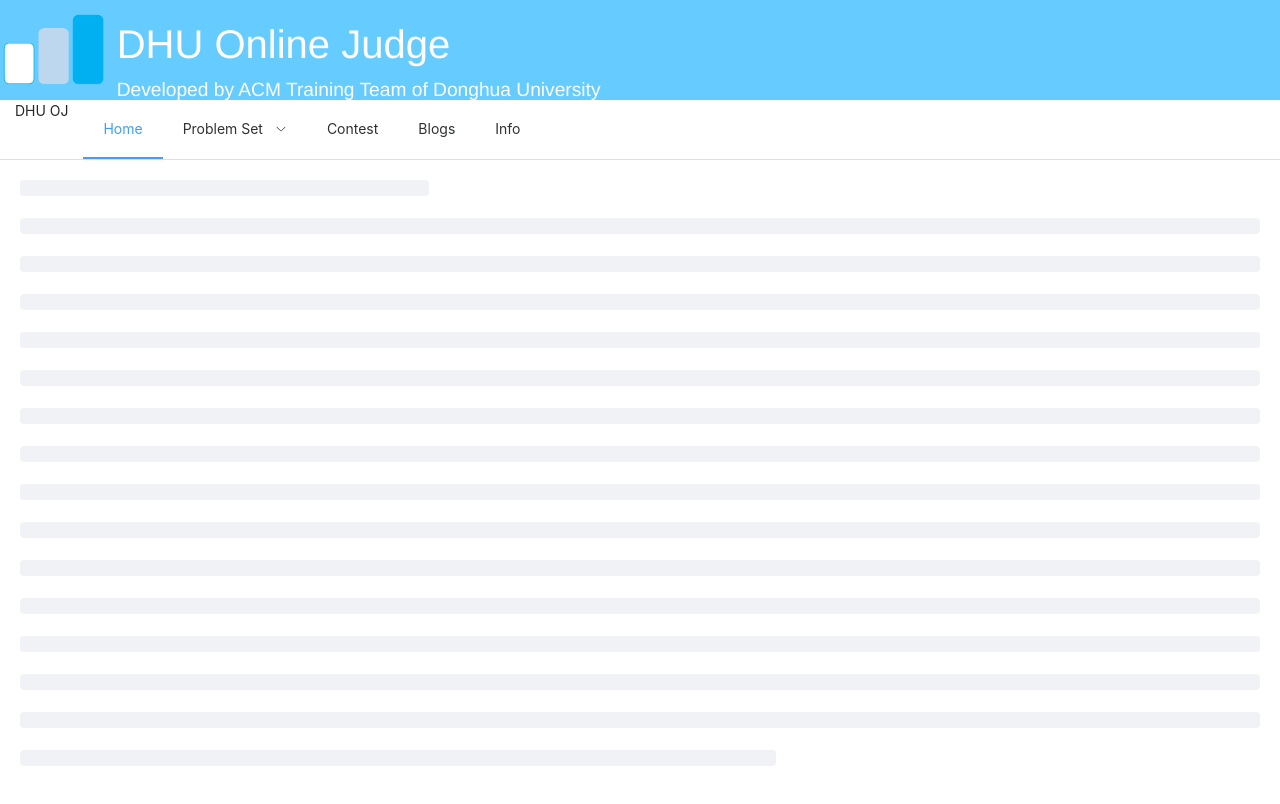
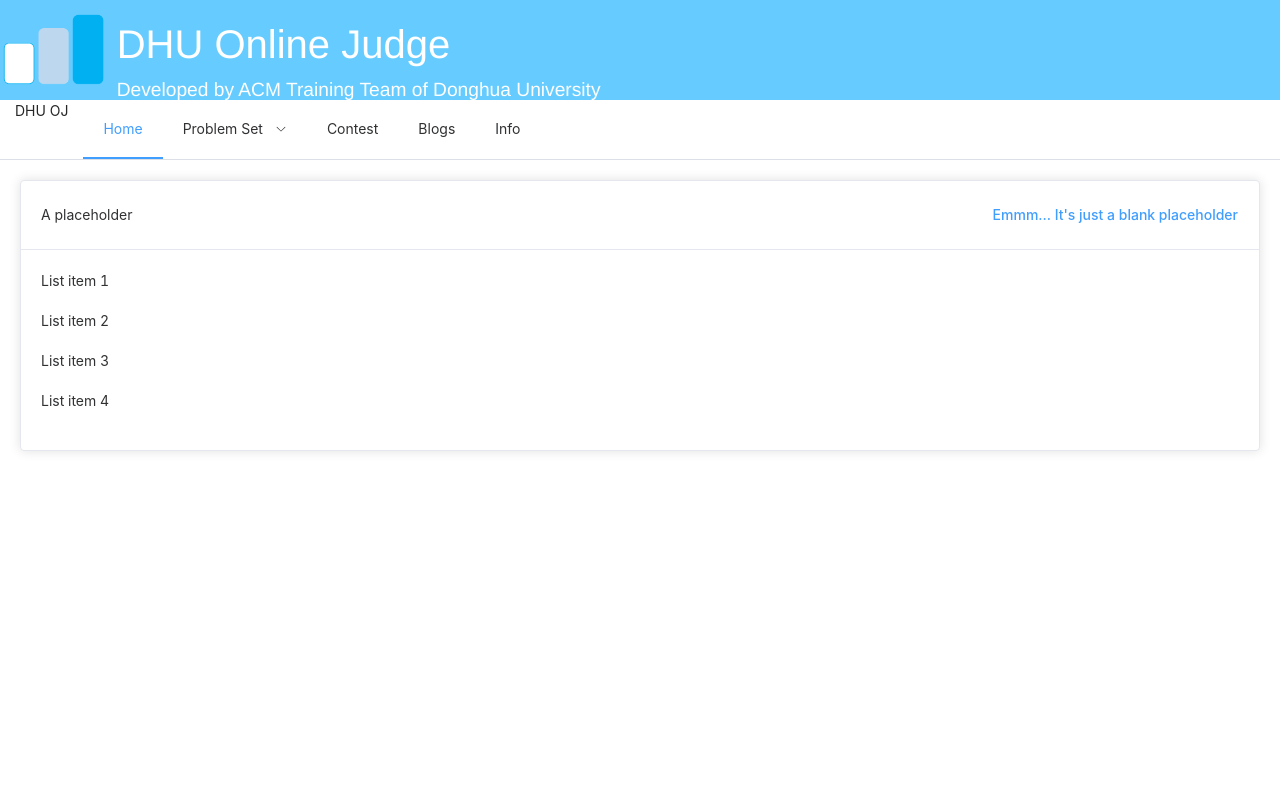
Before and after one commit to kirakiseki/DHUOJFE, a Vue app: page / in a window 1280 px wide. Shown: the top 804 px of the page. Built offline with nearby package versions, Linux system fonts and the light colour scheme.

Commit message:
chaos: a placeholder

```diff
--- a/src/App.vue
+++ b/src/App.vue
@@ -1,6 +1,7 @@
 <script setup>
 import Nav from './components/nav.vue';
 import Footer from './components/footer.vue';
+import Main from './components/main.vue';
 </script>
 
 <template>
@@ -9,7 +10,7 @@
       <Nav></Nav>
     </el-header>
     <el-main class="main">
-      <el-skeleton :rows="15" />
+      <Main></Main>
     </el-main>
     <el-footer>
       <p>Footer Area</p>
--- /dev/null
+++ b/src/components/main.vue
@@ -0,0 +1,31 @@
+<template>
+  <el-card class="box-card">
+    <template #header>
+      <div class="card-header">
+        <span>A placeholder</span>
+        <el-button class="button" type="text">Emmm... It's just a blank placeholder</el-button>
+      </div>
+    </template>
+    <div v-for="o in 4" :key="o" class="text item">{{ 'List item ' + o }}</div>
+  </el-card>
+</template>
+
+<style>
+.card-header {
+  display: flex;
+  justify-content: space-between;
+  align-items: center;
+}
+
+.text {
+  font-size: 14px;
+}
+
+.item {
+  margin-bottom: 18px;
+}
+
+.box-card {
+  width: auto;
+}
+</style>
```
